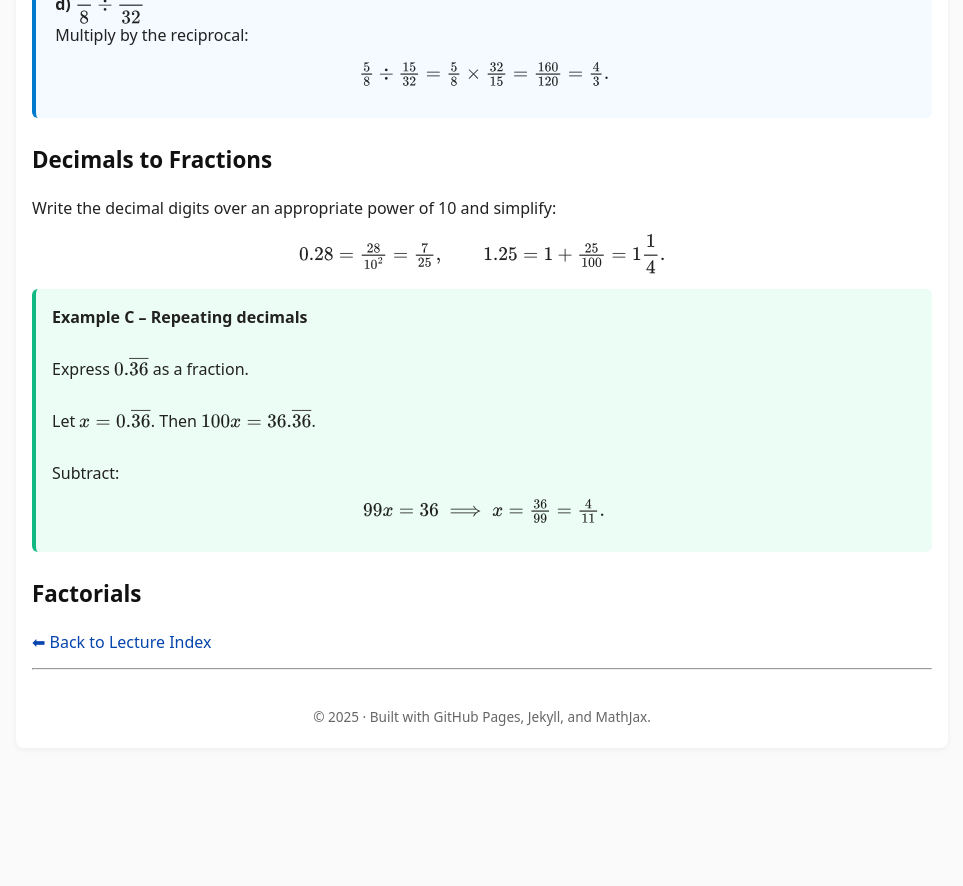
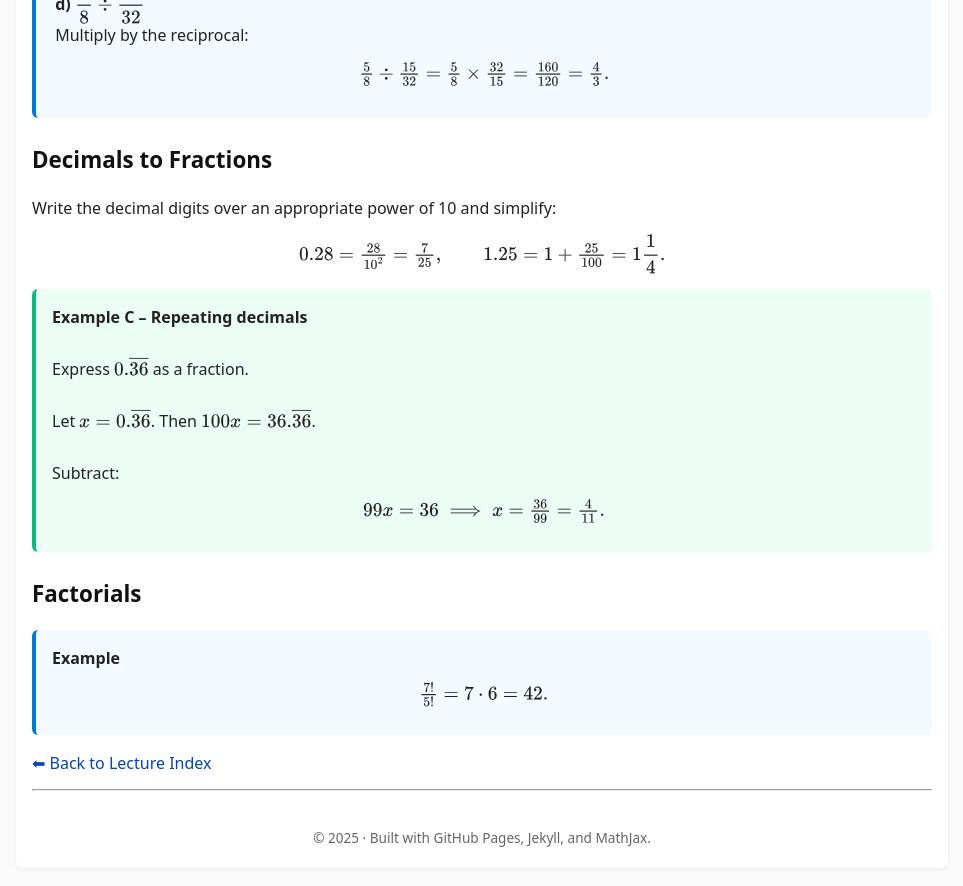
Before and after one commit to SaleemKamaludin/SaleemKamaludin.github.io, a Jekyll site: the page built from courses/math-1115/lecture-notes/lecture2.md, in a window 1280 px wide and 900 px high, scrolled down 3851 px. Shown: the top 886 px of the window, without its empty margins (158-1121 px from the left). Built offline with Jekyll 4.4.1, drawn with Linux system fonts in a browser that asks for light colours; before the commit the page ends 4631 px from its top, so only the background shows below that.

Commit message:
Update lecture2.md

```diff
--- a/courses/math-1115/lecture-notes/lecture2.md
+++ b/courses/math-1115/lecture-notes/lecture2.md
@@ -297,6 +297,12 @@ To divide fractions, multiply by the reciprocal of the second:
 <h2 id="sec-factorials">Factorials</h2>
 
 
+<div style="border-left:4px solid #007acc; background:#f4faff; padding:1em; border-radius:6px; margin:1em 0;">
+  <strong>Example</strong>
+  <p style="text-align:center; margin-top:0.6em;">
+    \( \frac{7!}{5!} = 7 \cdot 6 = 42. \)
+  </p>
+</div>
 
 
 [⬅ Back to Lecture Index]({{ '/courses/math-1115/lecture-notes/' | relative_url }})
```
